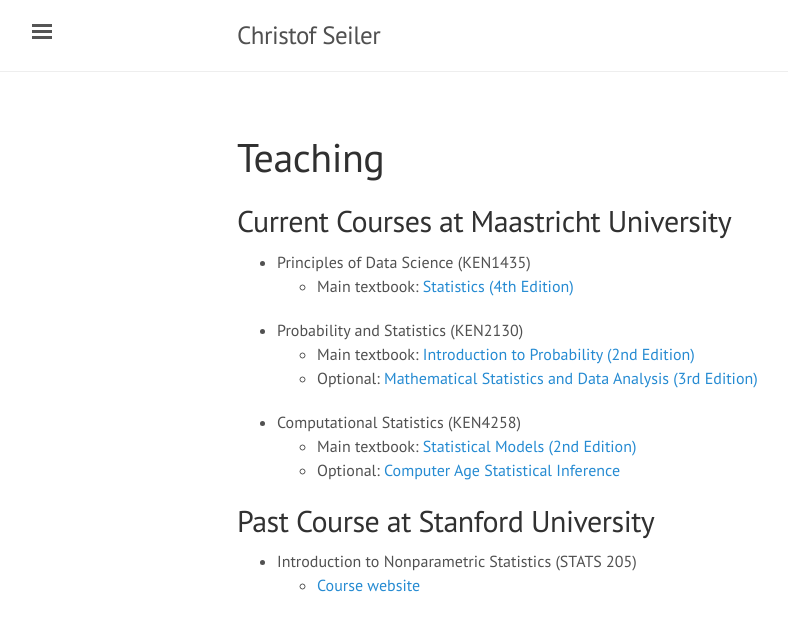
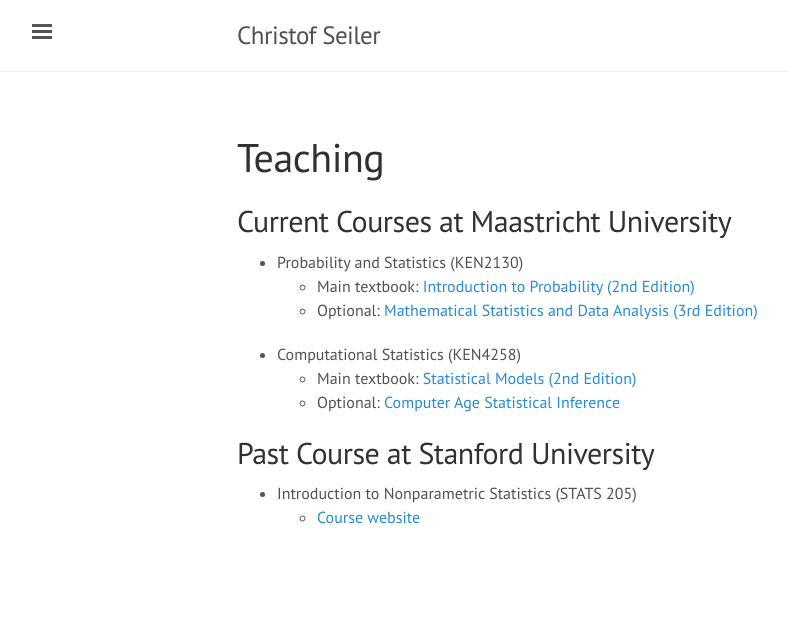
Before and after one commit to ChristofSeiler/ChristofSeiler.github.io, a Jekyll site: the page built from teaching.md, in a window 1280 px wide. Shown: the top 631 px of the page, without its empty margins (3-791 px from the left). Built offline with Jekyll 4.4.1, drawn with Linux system fonts in a browser that asks for light colours.

Commit message:
Update teaching.md

```diff
--- a/teaching.md
+++ b/teaching.md
@@ -5,8 +5,6 @@
 
 ## Current Courses at Maastricht University
 
-* Principles of Data Science (KEN1435)
-  * Main textbook: [Statistics (4th Edition)](https://maastrichtuniversity.on.worldcat.org/oclc/36922529)
 * Probability and Statistics (KEN2130)
   * Main textbook: [Introduction to Probability (2nd Edition)](https://drive.google.com/file/d/1VmkAAGOYCTORq1wxSQqy255qLJjTNvBI/view)
   * Optional: [Mathematical Statistics and Data Analysis (3rd Edition)](https://maastrichtuniversity.on.worldcat.org/oclc/990462746)
```
